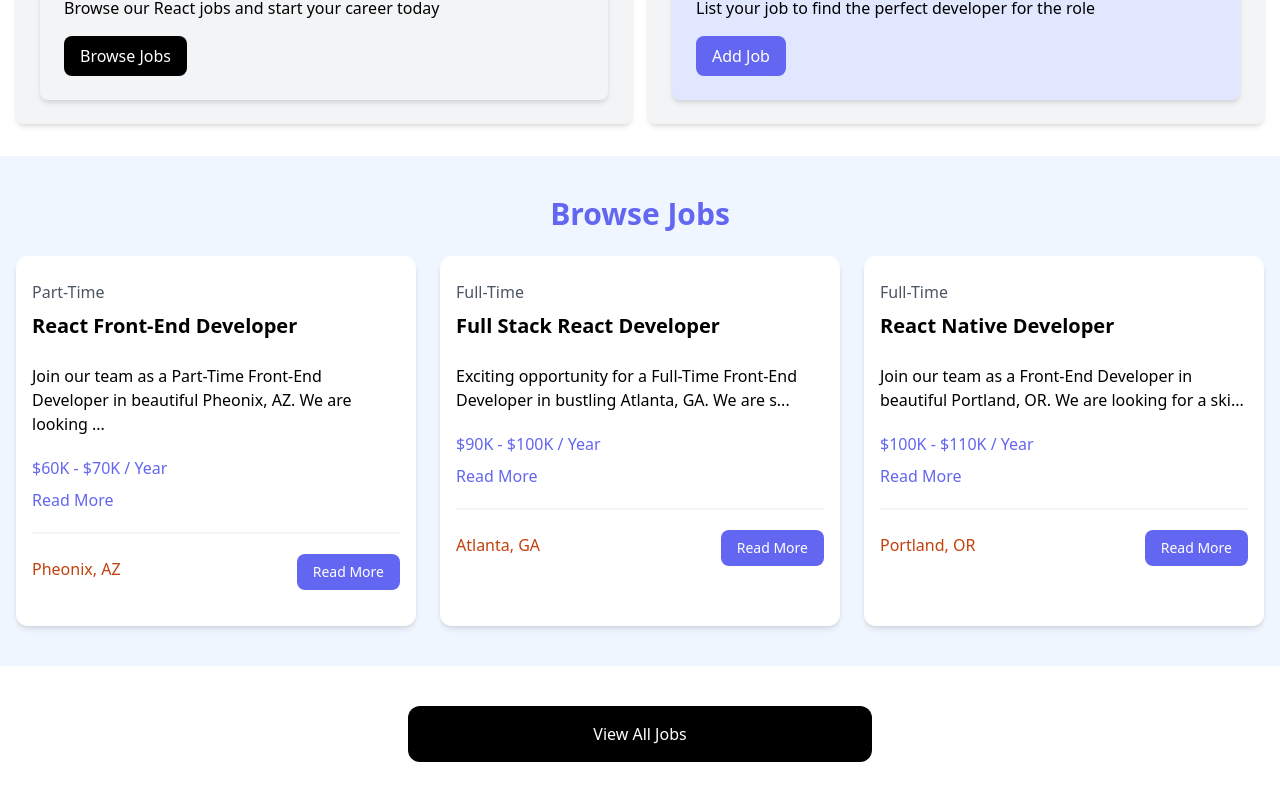
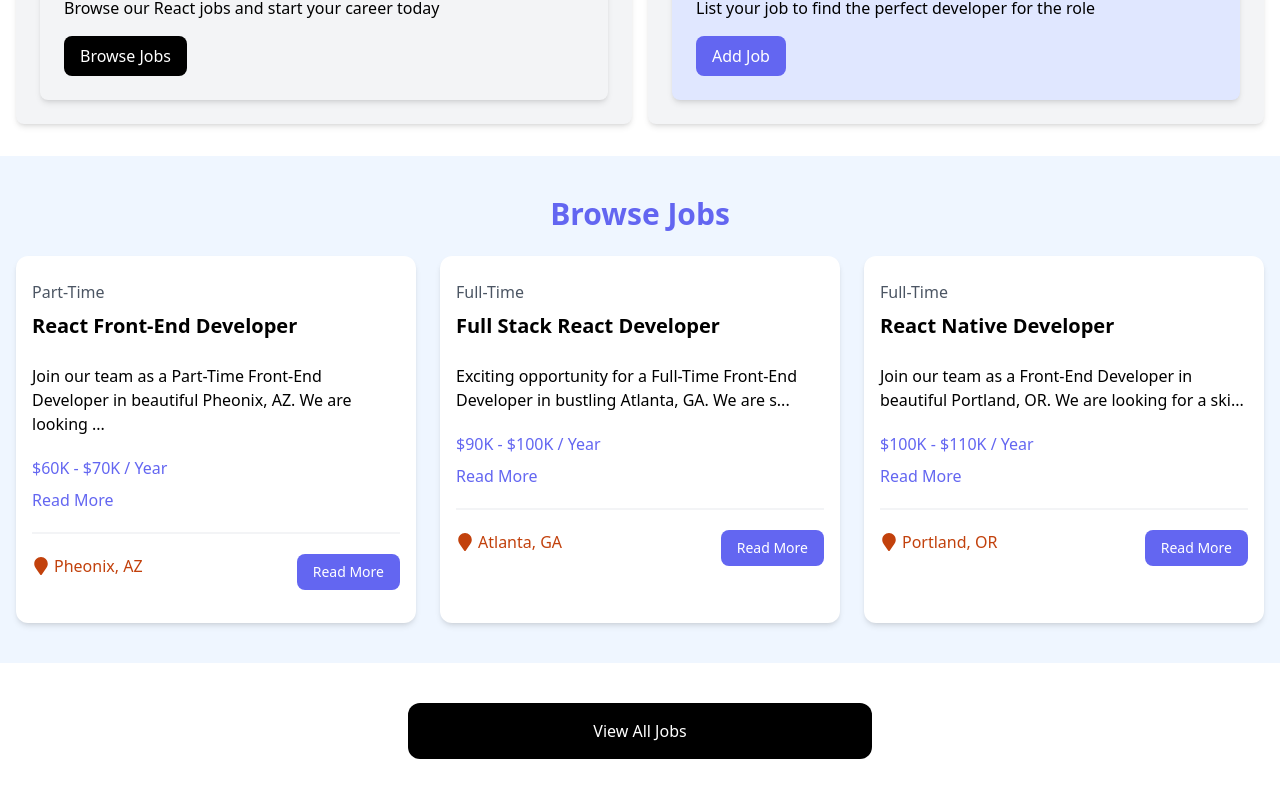
Before and after one commit to Jaspreet-Nijjar/react-job-board, a React (Vite) app: page / in a window 1280 px wide. Shown: the part 501-1301 px from the top of the page. Built offline with nearby package versions, Linux system fonts and the light colour scheme.

Commit message:
added icon to JobListing component

```diff
--- a/src/components/JobListing.tsx
+++ b/src/components/JobListing.tsx
@@ -1,4 +1,5 @@
 import { useState } from 'react';
+import { FaMapMarker } from 'react-icons/fa';
 
 interface JobProps {
   type: string;
@@ -42,7 +43,7 @@
 
         <div className="flex flex-col lg:flex-row justify-between mb-4">
           <div className="text-orange-700 mb-3">
-            <i className="fa-solid fa-location-dot text-lg"></i>
+            <FaMapMarker className="inline text-lg mb-1 mr-1" />
             {job.location}
           </div>
           <a
```
